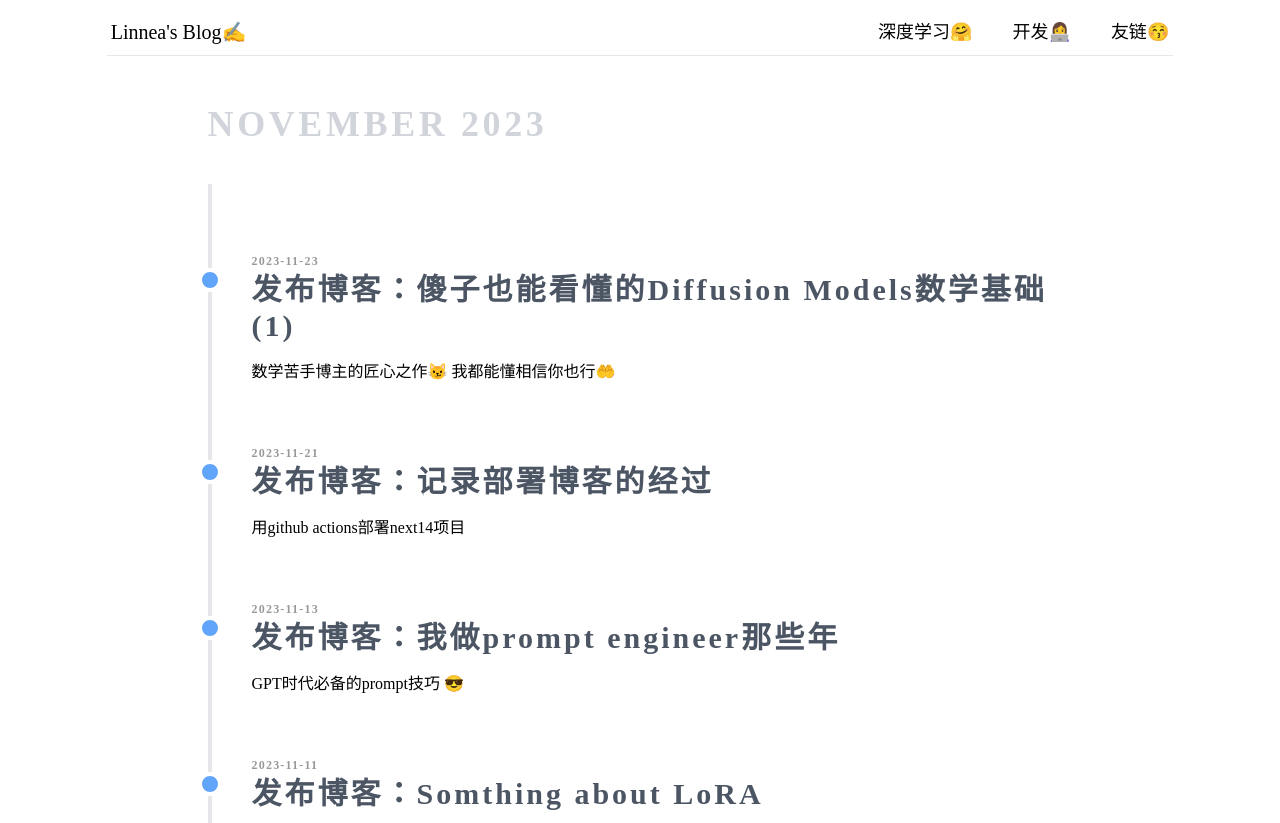
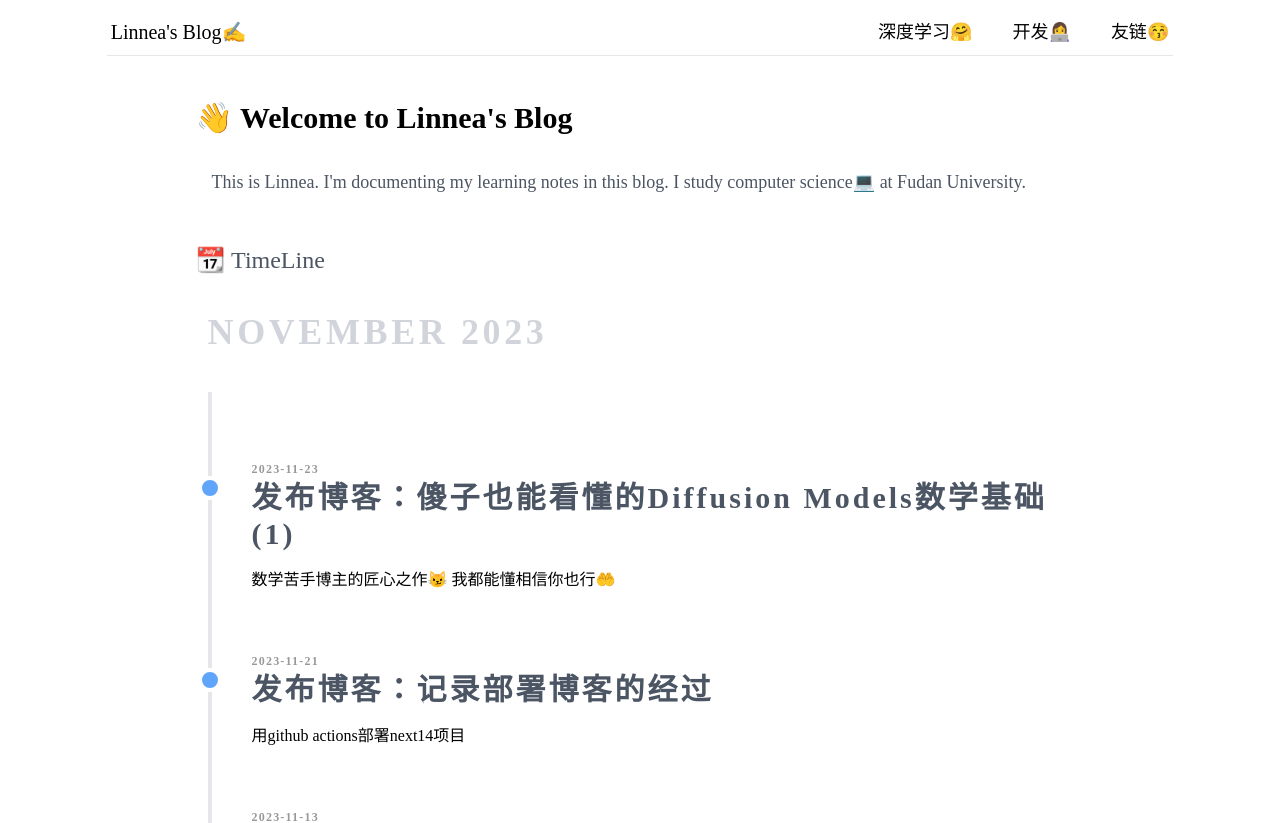
Before and after one commit to Linn3a/blog, a Next.js app: page / in a window 1280 px wide. Shown: the top 823 px of the page. Built offline with nearby package versions, Linux system fonts and the light colour scheme.

Commit message:
feat:sparkles:: modify home page

```diff
--- a/components/TimeLine.tsx
+++ b/components/TimeLine.tsx
@@ -85,6 +85,9 @@ const  TimeLine = (props:{
 
 
         <div className="flex flex-col items-center justify-center mb-20">
+            <div className="w-5/6 m-auto text-gray-600 text-2xl mt-8 mb-2 self-start">
+            📆 TimeLine
+            </div>
             {events?.map(([month, event]) =>
 
             (<section className="w-5/6">
--- a/src/app/page.tsx
+++ b/src/app/page.tsx
@@ -3,23 +3,29 @@ import {getAllPostMetadata} from '../../components/getPostMetadata'
 import PostPreview from '../../components/PostPreview'
 import { postMetadata } from '../../components/postMetadata'
 import TimeLine from '../../components/TimeLine'
+import { GithubOutlined } from '@ant-design/icons'
 
 export default function Home() {
   const postData = getAllPostMetadata()
 
 
-  const postPreviews = postData.map((post:postMetadata) => (
-    <PostPreview key={post.slug} {...post} />
-  )
-
-  )
   return(
     <div className='flex flex-col-reverse items-center lg:flex-row justify-between items-start'>
     {/* <div className='w-full grid grid-cols-1 lg:grid-cols-2 lg: w-2/3 gap-5'>
     {postPreviews}
     </div> */}
+
     <div className='w-full
     '>
+      <div className='w-5/6 m-auto '>
+        <div className='text-3xl font-bold mt-6 mb-8'>
+      👋 Welcome to Linnea's Blog
+      </div>
+      <div className='text-lg text-gray-600 m-4'>
+      This is Linnea. I'm documenting my learning notes in this blog. I study computer science💻 at Fudan University.
+        </div>
+    </div>
+
       <TimeLine posts={postData} />
     </div>
     </div>
```
